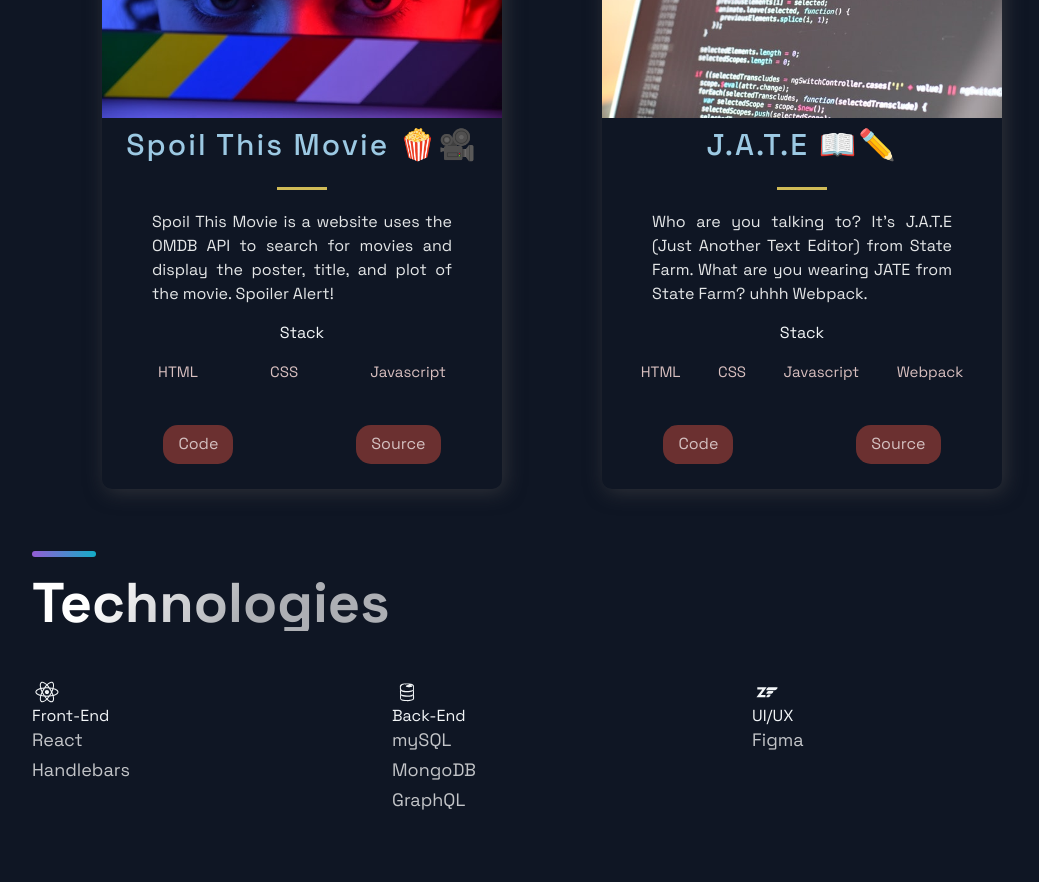
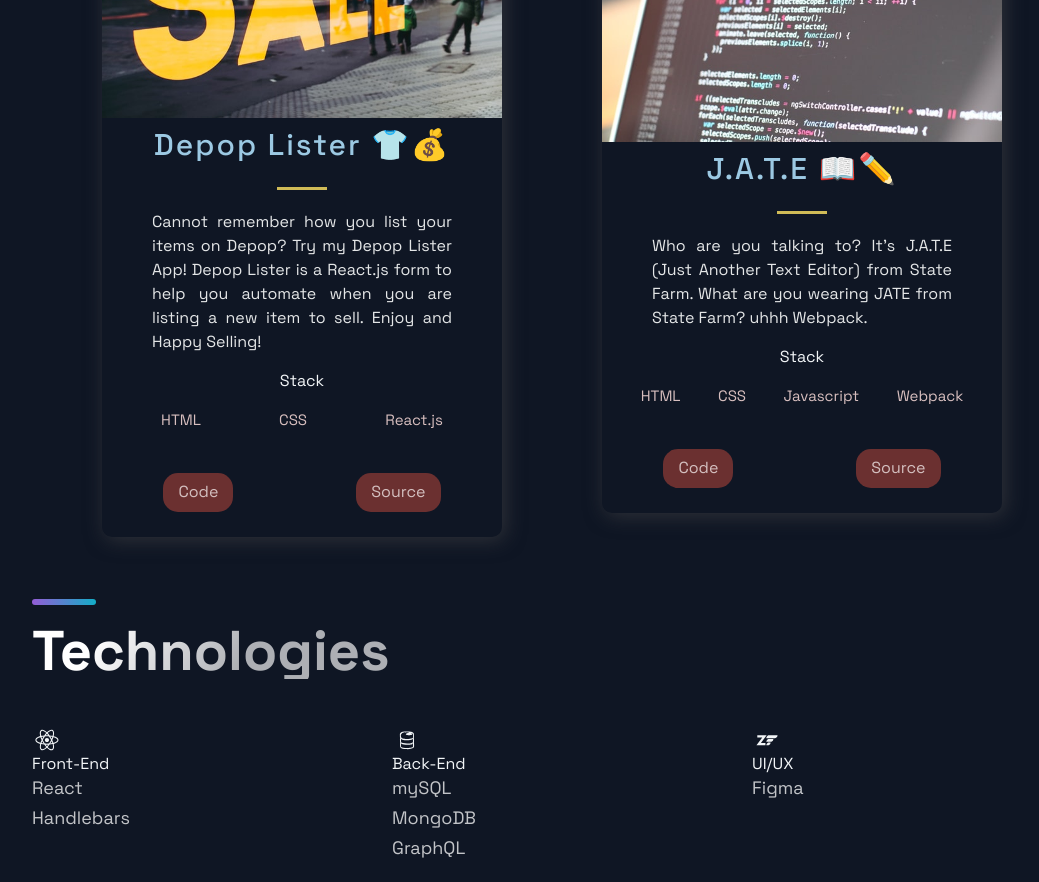
Before and after one commit to sgamit09/RTG.web.dev.folio.react, a Next.js app: page / in a window 1280 px wide. Shown: the part 1720-2602 px from the top of the page, without its empty margins (88-1127 px from the left). Built offline with nearby package versions, Linux system fonts and the light colour scheme.

Commit message:
updated projects

```diff
--- a/src/constants/constants.js
+++ b/src/constants/constants.js
@@ -19,12 +19,12 @@
     id: 1,
   },
   {
-    title: 'Spoil This Movie 🍿🎥',
-    description: "Spoil This Movie is a website uses the OMDB API to search for movies and display the poster, title, and plot of the movie. Spoiler Alert!",
+    title: 'Depop Lister 👕💰',
+    description: "Cannot remember how you list your items on Depop? Try my Depop Lister App! Depop Lister is a React.js form to help you automate when you are listing a new item to sell. Enjoy and Happy Selling!",
       image: '/images/3.jpg',
-      tags: ['HTML', 'CSS', 'Javascript'],
-    source: 'https://sgamit09.github.io/spoil.this.movie/',
-    visit: 'https://github.com/sgamit09/spoil.this.movie',
+      tags: ['HTML', 'CSS', 'React.js'],
+    source: 'https://depop-lister.herokuapp.com/',
+    visit: 'https://github.com/sgamit09/DePoppin.Off',
     id: 2,
   },
   {
```
Also changed, not shown: public/images/3.jpg, 1 other file (tests, documents, lock files or other folders).
